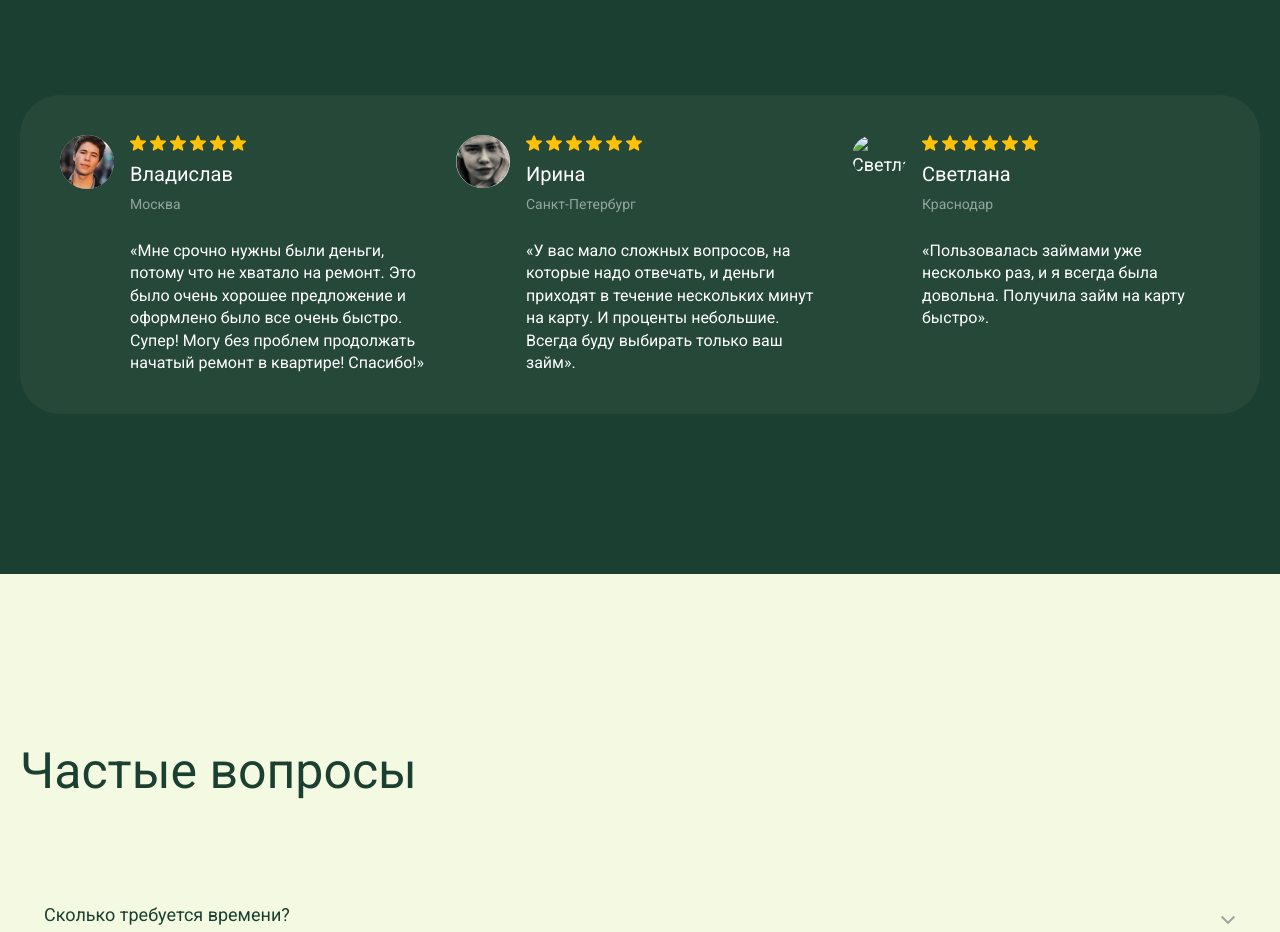
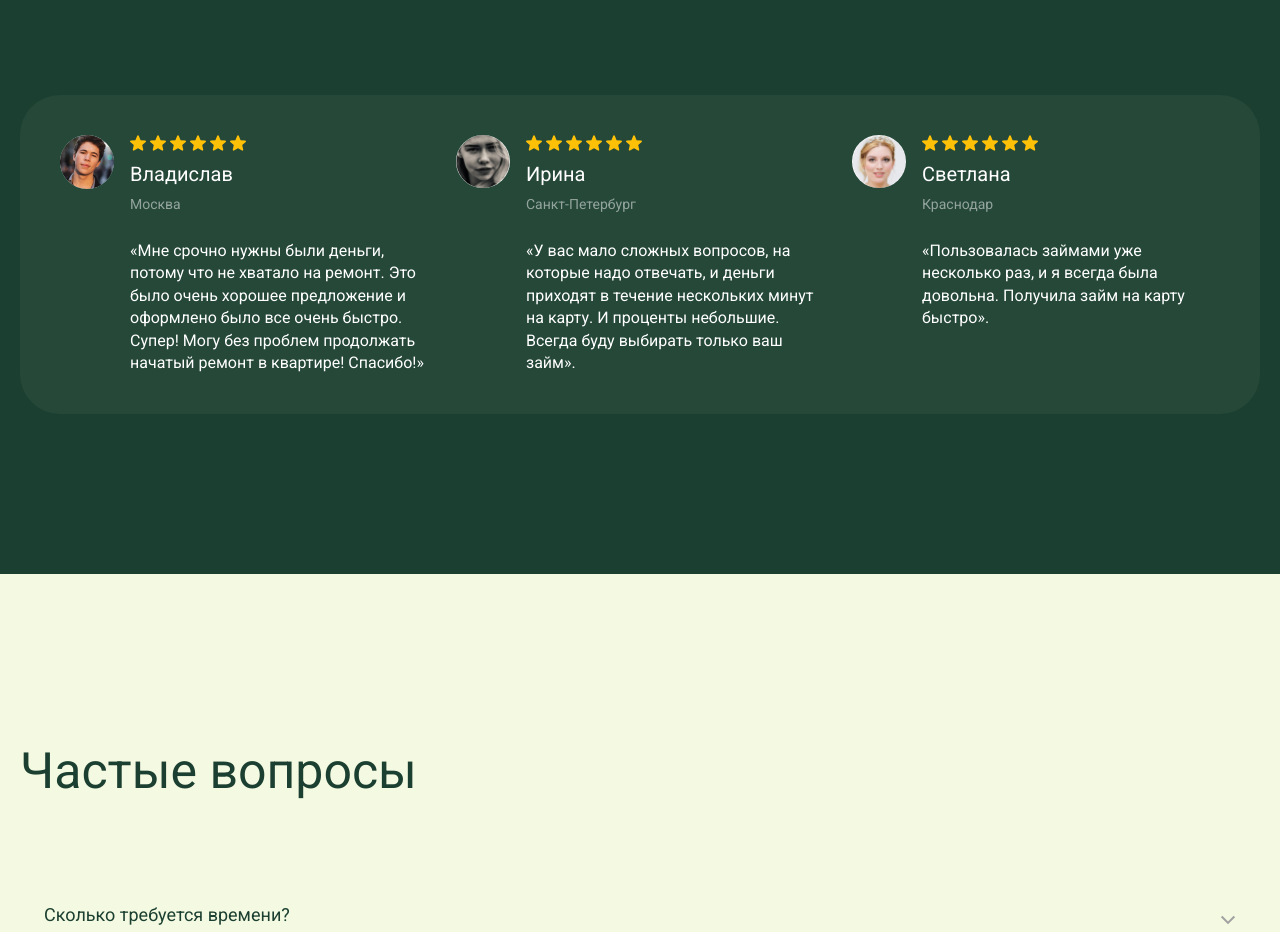
Before and after one commit to IvanDrobbot/bonan, a plain HTML site: page index.html in a window 1280 px wide. Shown: the part 3100-4032 px from the top of the page. Drawn offline with Linux system fonts and the light colour scheme.

Commit message:
Update index.html

```diff
--- a/index.html
+++ b/index.html
@@ -333,7 +333,7 @@
                         </figcaption>
                     </figure>
                     <figure class="flex flex-nowrap place-items-start gap-4 flex-1">
-                        <img src="./assets/img/svetlana.jpg" alt="Светлана" title="Светлана" class="rounded-full w-[44px] md:w-[54px]">
+                        <img src="./assets/img/photosvetlana.jpg" alt="Светлана" title="Светлана" class="rounded-full w-[44px] md:w-[54px]">
                         <figcaption>
                             <div class="flex">
                                 <svg width="16" height="16" viewBox="0 0 16 16" fill="none" xmlns="http://www.w3.org/2000/svg" class="mr-1">
```
